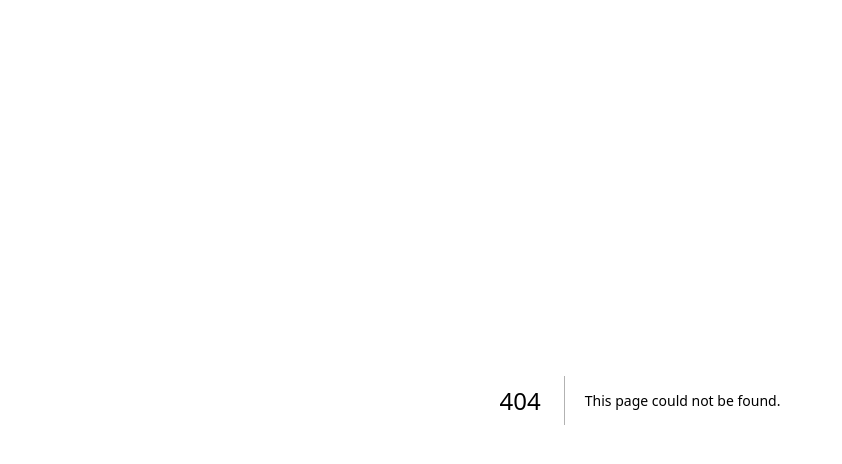
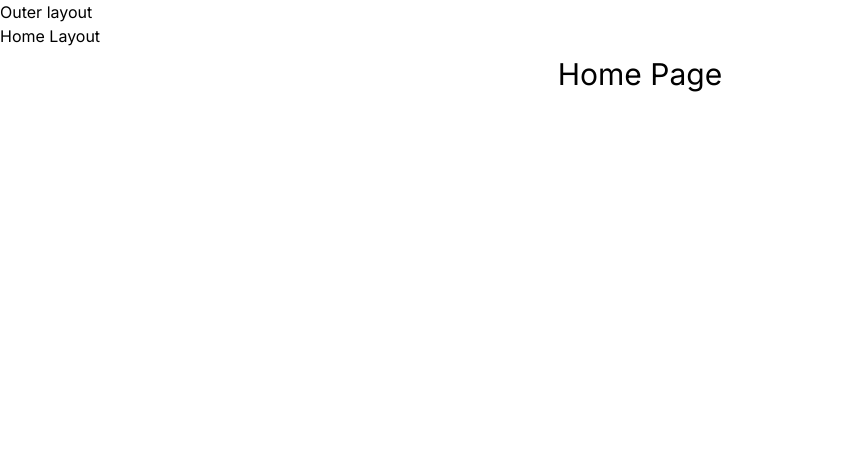
Before and after one commit to shivang1305/melody-hub, a Next.js app: page /home in a window 1280 px wide. Before the commit this address had no page. Shown: the top 464 px of the page, without its empty margins (0-842 px from the left). Built offline with nearby package versions, Linux system fonts and the light colour scheme.

Commit message:
chore: poc for routing in next and page structure

```diff
--- /dev/null
+++ b/src/app/home/layout.tsx
@@ -0,0 +1,12 @@
+export default function RootLayout({
+  children,
+}: Readonly<{
+  children: React.ReactNode;
+}>) {
+  return (
+    <>
+      <div>Home Layout</div>
+      {children}
+    </>
+  );
+}
--- /dev/null
+++ b/src/app/home/page.tsx
@@ -0,0 +1,5 @@
+export default function Home() {
+    return (
+        <h1 className="text-3xl mt-2 text-center"> Home Page </h1>
+    )
+}
--- /dev/null
+++ b/src/app/home/ui/page.tsx
@@ -0,0 +1,3 @@
+export default function Ui() {
+  return <h1 className="text-2xl mt-2 text-center">UI</h1>;
+}
--- a/src/app/layout.tsx
+++ b/src/app/layout.tsx
@@ -16,7 +16,10 @@ export default function RootLayout({
 }>) {
   return (
     <html lang="en">
-      <body className={inter.className}>{children}</body>
+      <body className={inter.className}>
+        <div>Outer layout</div>
+        {children}
+      </body>
     </html>
   );
 }
```
